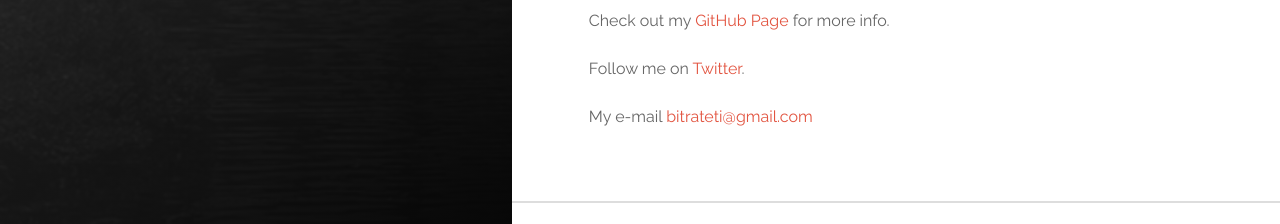
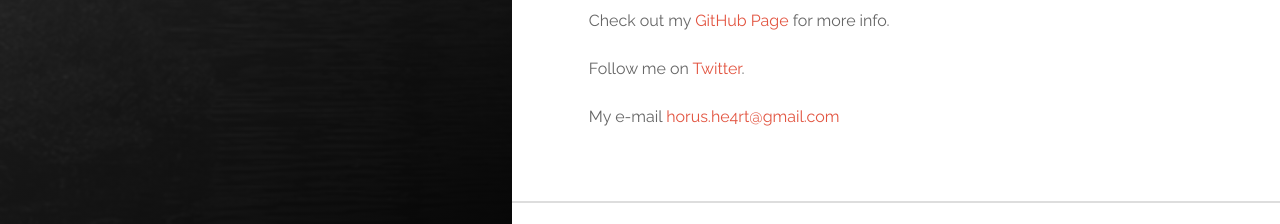
Before and after one commit to thiago-rezende/thiago-rezende.github.io, a Jekyll site: the page built from _posts/2019-04-19-ci-study.markdown, in a window 1280 px wide and 1376 px high. Shown: the part 1139-1363 px from the top of the window. Built offline with Jekyll 4.4.1, drawn with Linux system fonts in a browser that asks for light colours.

Commit message:
fix: update personal info on posts

```diff
--- a/_posts/2019-02-17-hello-world.markdown
+++ b/_posts/2019-02-17-hello-world.markdown
@@ -28,9 +28,9 @@ Check out my [GitHub Page][github] for more info.
 
 Follow me on [Twitter][twitter].
 
-My e-mail [bitrateti@gmail.com][e-mail]
+My e-mail [horus.he4rt@gmail.com][e-mail]
 
 [github]:      https://www.github.com/thiago-rezende
-[twitter]:     http://twitter.com/_thiago_rezende
-[e-mail]:      mailto:bitrateti@gmail.com
+[twitter]:     http://twitter.com/HorusHe4rt
+[e-mail]:      mailto:horus.he4rt@gmail.com
 [shields.io]:  https://shields.io
--- a/_posts/2019-04-19-ci-study.markdown
+++ b/_posts/2019-04-19-ci-study.markdown
@@ -37,8 +37,8 @@ Check out my [GitHub Page][github] for more info.
 
 Follow me on [Twitter][twitter].
 
-My e-mail [bitrateti@gmail.com][e-mail]
+My e-mail [horus.he4rt@gmail.com][e-mail]
 
 [github]:      https://www.github.com/thiago-rezende
-[twitter]:     http://twitter.com/_thiago_rezende
-[e-mail]:      mailto:bitrateti@gmail.com
+[twitter]:     http://twitter.com/HorusHe4rt
+[e-mail]:      mailto:horus.he4rt@gmail.com
```
